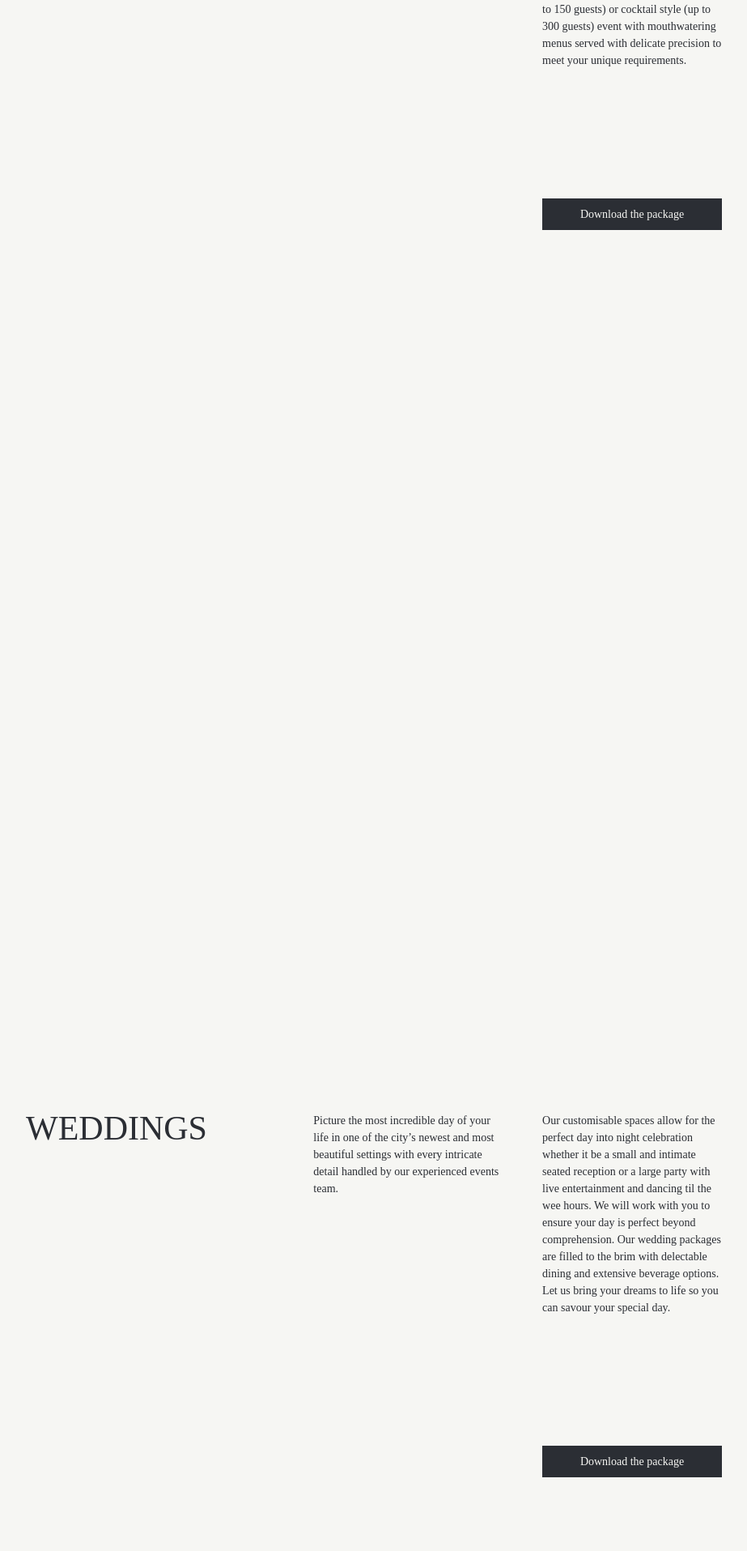
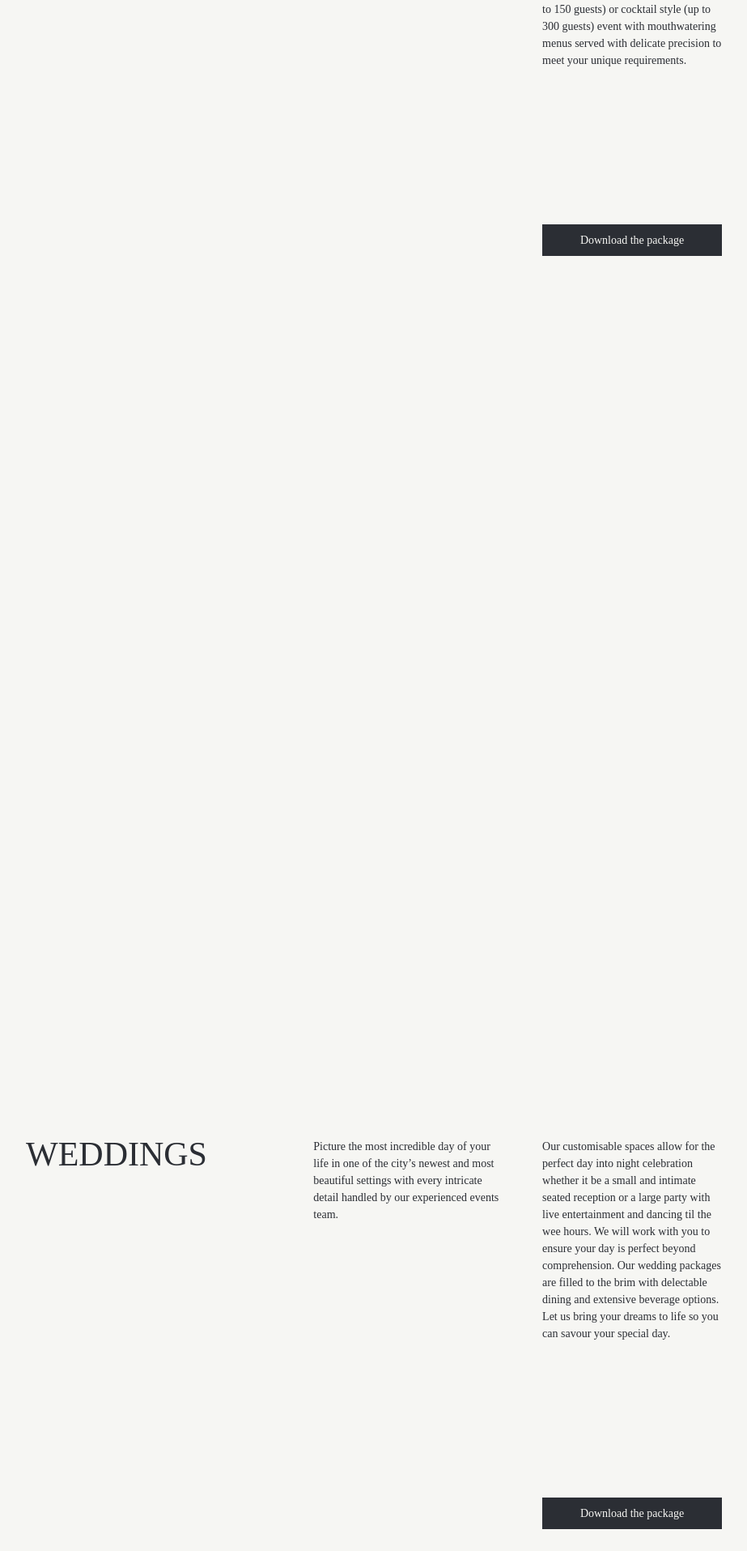
Before and after one commit to milosptr/event-centar, a Jekyll site: the page built from experiences.md, in a window 1280 px wide. Shown: the part 1864-3779 px from the top of the page at 81% size, without its empty margins (138-1061 px from the left). Built offline with Jekyll 4.4.1, drawn with Linux system fonts in a browser that asks for light colours; some web fonts are replaced.

Commit message:
headline

```diff
--- a/_layouts/experiences.html
+++ b/_layouts/experiences.html
@@ -29,7 +29,7 @@
   <h3 class="hidden lg:block lg:animate__animated animate__fadeIn animate__slower lg:w-1/2 lg:pr-4 upper-font">{{experience.title}}</h3>
     <p class="mt-8 lg:mt-0 lg:animate__animated animate__fadeInUp animate__slower little-font lg:w-1/3 lg:mr-12">{{experience.first_text}}</p>
       <div class="lg:w-1/3 lg:pr-4 lg:animate__animated animate__fadeInUp animate__slower ">
-    <p class="little-font lg:mb-40">{{experience.second_text}}</p>
+    <p class="little-font lg:mb-48">{{experience.second_text}}</p>
     <button class="my-8 lg:my-0 w-full lg:animate__fadeIn animate__slower animate__animated black-button little-font">{{experience.button}}</button>
     </div>
   </div>
```
